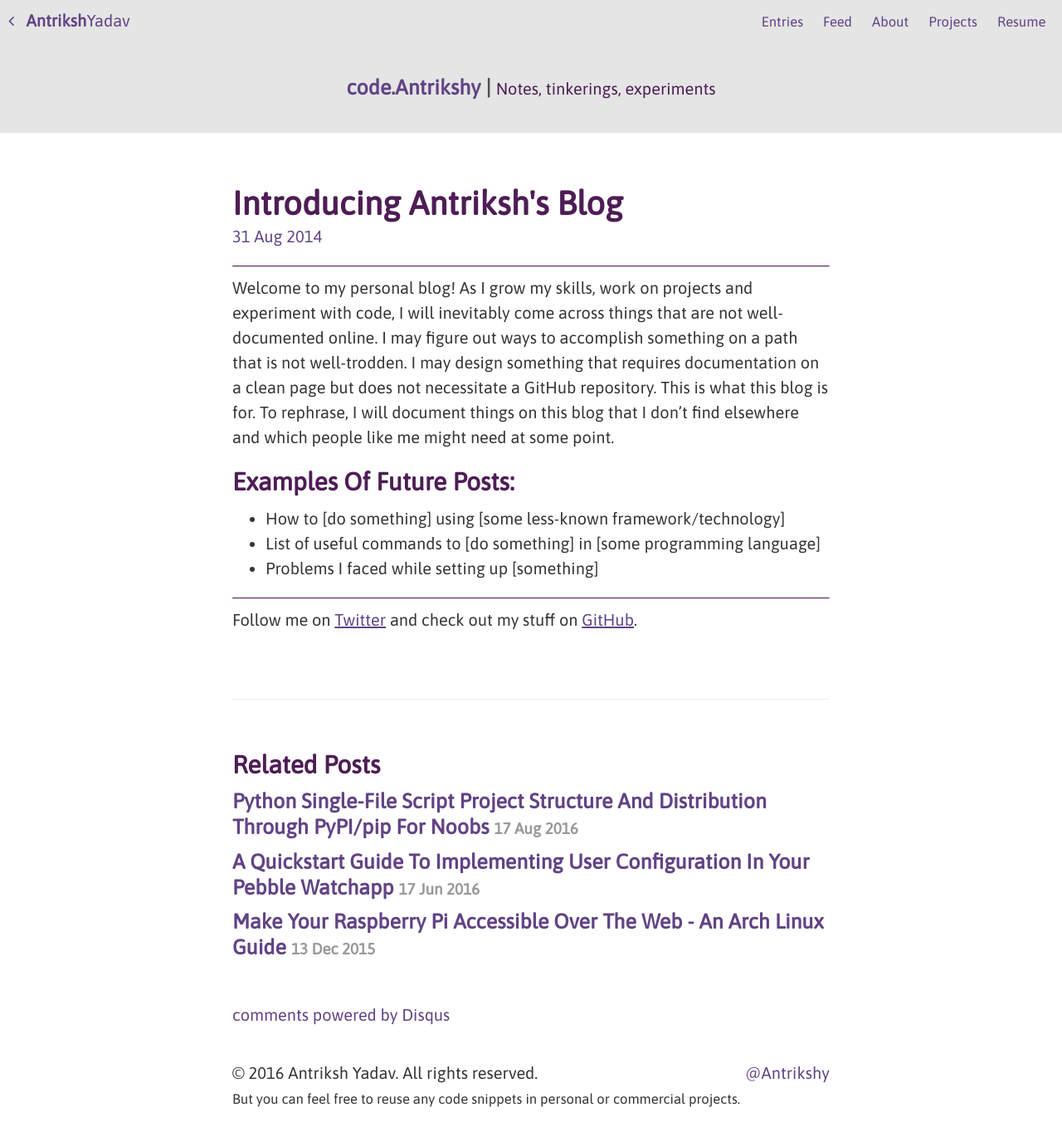
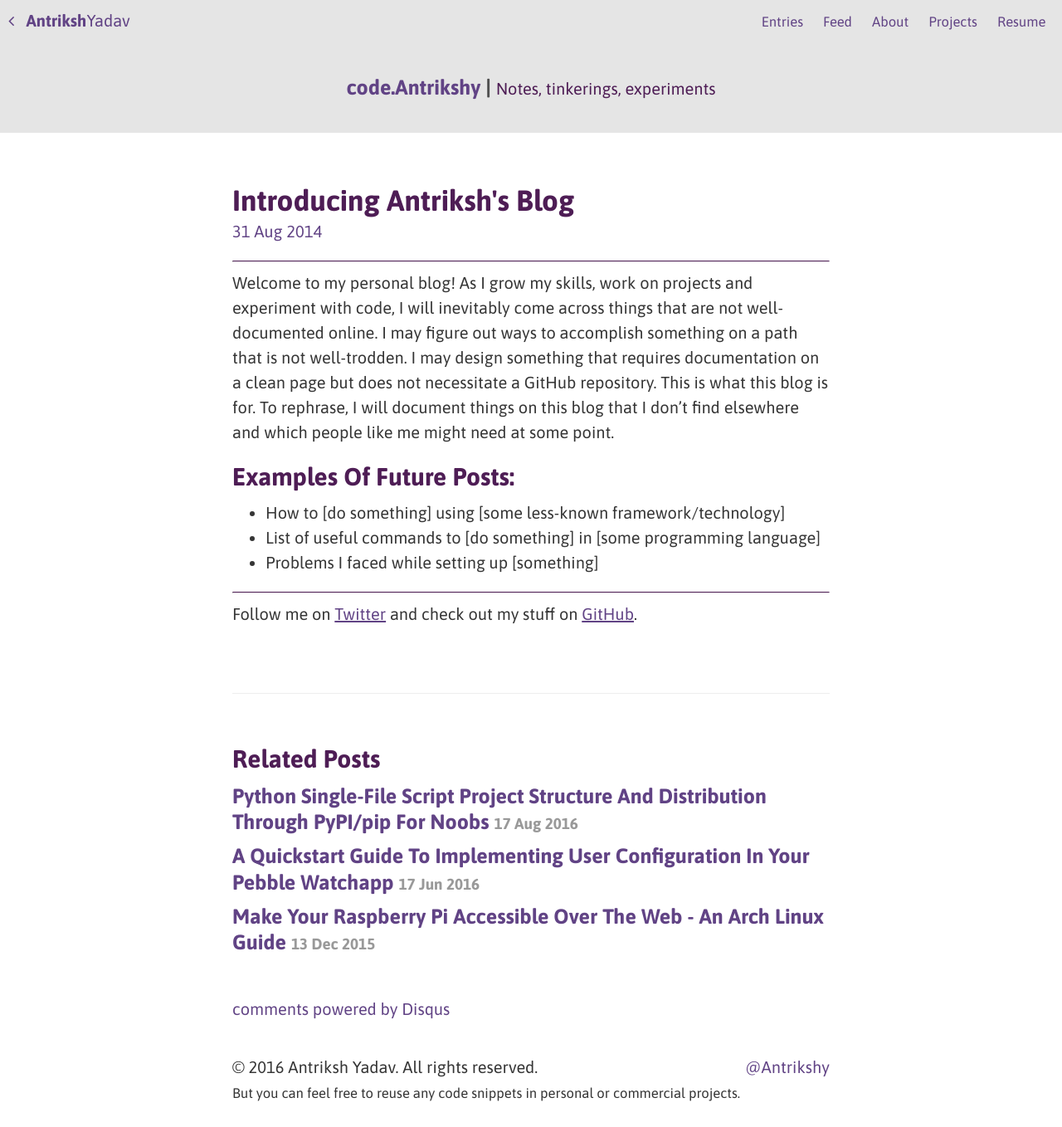
Before and after one commit to Antrikshy/antrikshy.github.io, a Jekyll site: the page built from _posts/2014-08-31-introducing-antrikshs-blog.md, in a window 1280 px wide. Shown: the whole page at 83% size. Built offline with Jekyll 4.4.1, drawn with Linux system fonts in a browser that asks for light colours; a script that is not in the unit is left out; comment, search, counter and statistics services are not loaded.

Commit message:
Now includes bold variant of body font

```diff
--- a/_includes/head.html
+++ b/_includes/head.html
@@ -38,7 +38,7 @@
   <link rel="alternate" type="application/rss+xml" title="RSS" href="{{ site.baseurl }}atom.xml">
 
   <!-- Google Fonts -->
-  <link href='http://fonts.googleapis.com/css?family=Asap|Bitter&subset=latin,latin-ext' rel='stylesheet' type='text/css'>
+  <link href='http://fonts.googleapis.com/css?family=Asap:400,700|Bitter&subset=latin,latin-ext' rel='stylesheet' type='text/css'>
 
   <!-- Roost for notifications -->
   <script src='//cdn.goroost.com/roostjs/f778444d48ba436ebf2031b9bdd33f6e' async></script>
--- a/public/css/poole.css
+++ b/public/css/poole.css
@@ -98,7 +98,7 @@
 }
 h1 {
   font-family: 'Bitter', 'Helvetica Neue' sans-serif;
-  font-size: 2rem;
+  font-size: 1.75rem;
 }
 h2 {
   margin-top: 1rem;
```
